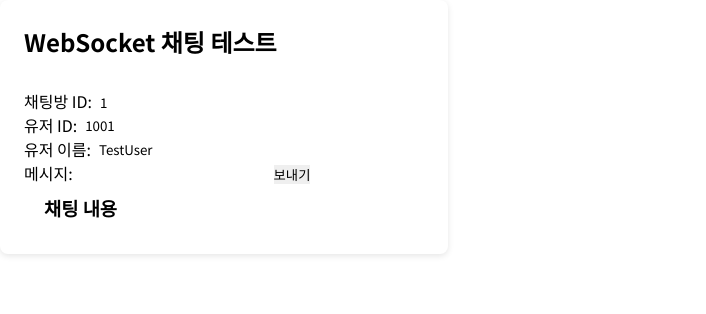
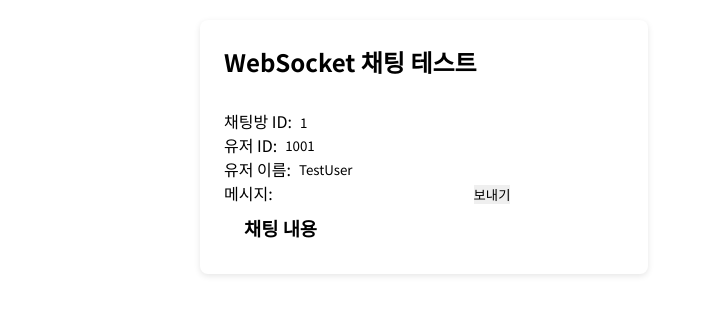
Before and after one commit to SSAFY-D105-Pop4U/Pop4U, a React (Vite) app in the folder frontend/: page /chat in a window 1280 px wide. Shown: the top 314 px of the page, without its empty margins (0-706 px from the left). Built offline with nearby package versions, Linux system fonts and the light colour scheme.

Commit message:
Add : 반응형 디자인 추가

```diff
--- a/frontend/src/App.css
+++ b/frontend/src/App.css
@@ -1,3 +1,27 @@
 .app {
   padding: 20px;
+  margin: 0 auto;
+  min-height: 100vh;
+  background-color: #ffffff;
 }
+
+/* 📱 모바일 기본 스타일 */
+@media (max-width: 959px) {
+  .app {
+    width: 100%;
+    max-width: 100%;
+    padding: 20px;
+  }
+}
+
+/* 🖥️ 데스크톱 스타일 (960px 이상) */
+@media (min-width: 960px) {
+  body {
+    background-color: #ffffff;
+  }
+
+  .app {
+    max-width: 960px;
+    padding: 20px 40px;
+  }
+}
--- a/frontend/src/App.jsx
+++ b/frontend/src/App.jsx
@@ -4,9 +4,9 @@ import { AppDataProvider } from "./Context.jsx";
 
 function App() {
   return (
-    <div>
+    <div className="app">
       <AppDataProvider>
-      <AppRouter />
+        <AppRouter />
       </AppDataProvider>
     </div>
   );
```
